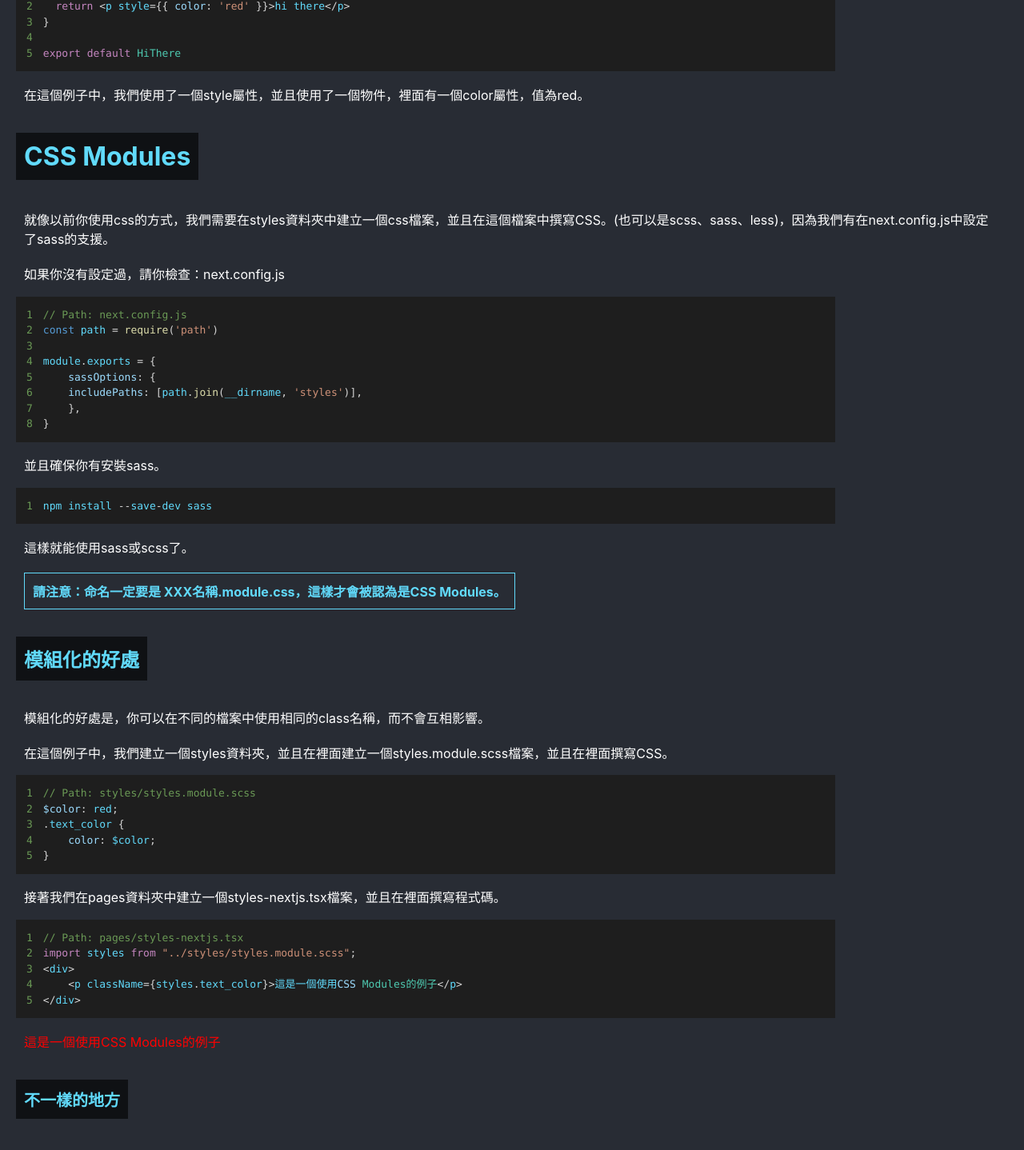
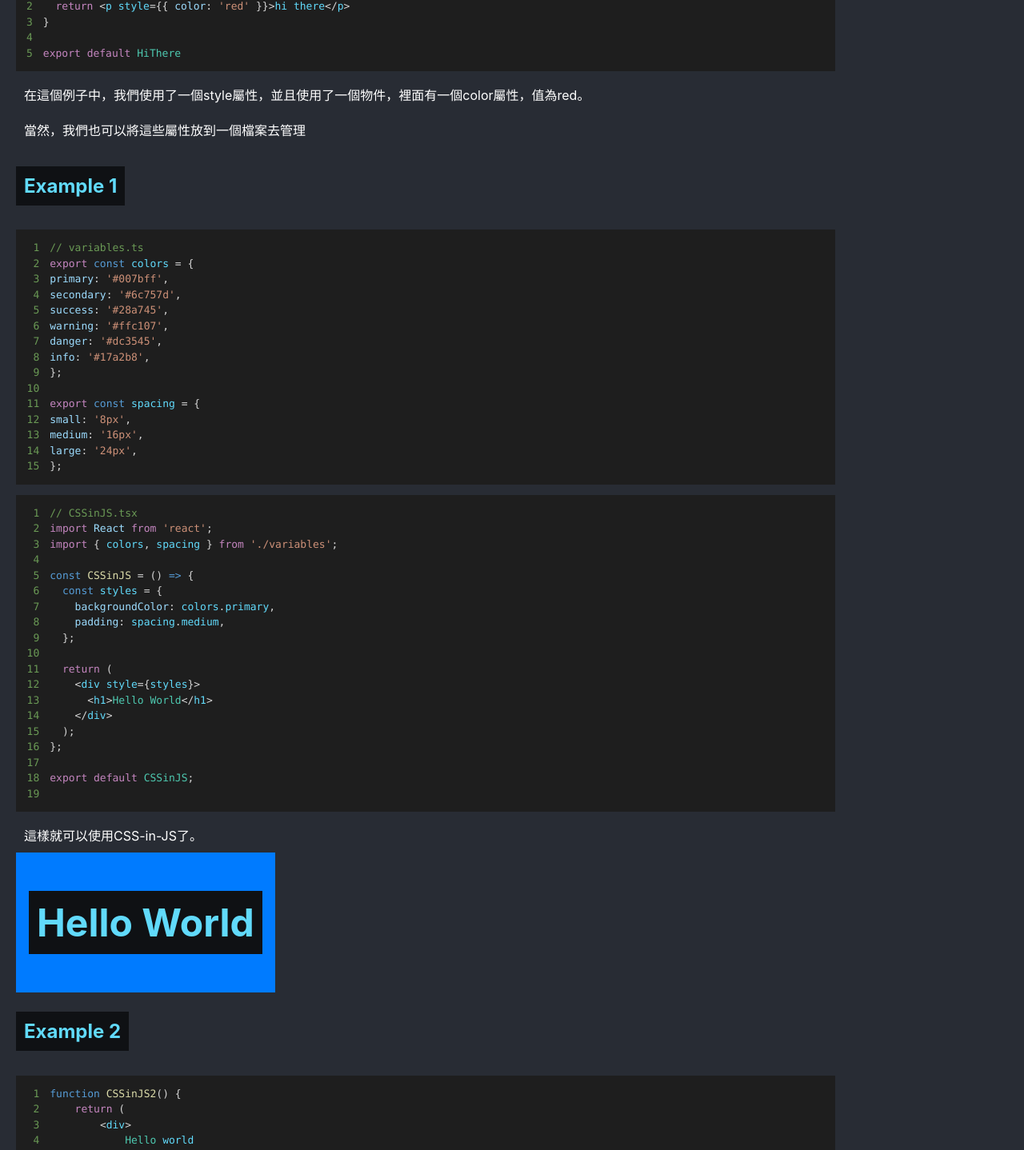
Before and after one commit to Bobo100/React-Next.js-Introduce, a Next.js app: page /styles-nextjs in a window 1280 px wide. Shown: the part 599-2037 px from the top of the page at 80% size. Built offline with nearby package versions, Linux system fonts and the light colour scheme.

Commit message:
新增內容 CSSinJS

```diff
--- /dev/null
+++ b/components/CSSinJS-styled-component.tsx
@@ -0,0 +1,27 @@
+import { useState } from 'react';
+import styled from 'styled-components';
+
+interface ButtonProps {
+    bgColor: string;
+}
+
+const Button = styled.button<ButtonProps>`
+  background-color: ${({ bgColor }) => bgColor};
+`;
+
+function CssinJs3() {
+    const [bgColor, setBgColor] = useState('red');
+
+    function handleClick() {
+        const randomColor = `#${Math.floor(Math.random() * 16777215).toString(16)}`;
+        setBgColor(randomColor);
+    }
+
+    return (
+        <Button onClick={handleClick} bgColor={bgColor}>
+            Click me
+        </Button>
+    );
+}
+
+export default CssinJs3;
--- /dev/null
+++ b/components/CSSinJS.tsx
@@ -0,0 +1,18 @@
+// CSSinJS.tsx
+import React from 'react';
+import { colors, spacing } from './variables';
+
+const CSSinJS = () => {
+    const styles = {
+        backgroundColor: colors.primary,
+        padding: spacing.medium,
+    };
+
+    return (
+        <div style={styles}>
+            <h1>Hello World</h1>
+        </div>
+    );
+};
+
+export default CSSinJS;
--- /dev/null
+++ b/components/CSSinJS2.tsx
@@ -0,0 +1,28 @@
+function CSSinJS2() {
+    return (
+        <div>
+            Hello world
+            <p>scoped!</p>
+            <style jsx>{`
+          p {
+            color: blue;
+          }
+          div {
+            background: red;
+          }
+          @media (max-width: 600px) {
+            div {
+              background: blue;
+            }
+          }
+        `}</style>
+            <style global jsx>{`
+          body {
+            background: black;
+          }
+        `}</style>
+        </div>
+    )
+}
+
+export default CSSinJS2
--- /dev/null
+++ b/components/variables.tsx
@@ -0,0 +1,15 @@
+// variables.ts
+export const colors = {
+    primary: '#007bff',
+    secondary: '#6c757d',
+    success: '#28a745',
+    warning: '#ffc107',
+    danger: '#dc3545',
+    info: '#17a2b8',
+};
+
+export const spacing = {
+    small: '8px',
+    medium: '16px',
+    large: '24px',
+};
--- a/package.json
+++ b/package.json
@@ -8,6 +8,7 @@
     "@types/react": "^18.0.28",
     "@types/react-dom": "^18.0.11",
     "@types/react-syntax-highlighter": "^15.5.6",
+    "@types/styled-components": "^5.1.26",
     "eslint": "^8.36.0",
     "eslint-config-next": "^13.2.4",
     "next": "^13.2.4",
@@ -16,6 +17,7 @@
     "react-dom": "^18.2.0",
     "react-syntax-highlighter": "^15.5.0",
     "react-uuid": "^2.0.0",
+    "styled-components": "^5.3.9",
     "typescript": "^4.9.5"
   },
   "scripts": {
--- a/pages/styles-nextjs.tsx
+++ b/pages/styles-nextjs.tsx
@@ -1,5 +1,8 @@
 import Head from "next/head";
 import { CommonPrism } from "../components/Common";
+import CSSinJS from "../components/CSSinJS";
+import CssinJs3 from "../components/CSSinJS-styled-component";
+import CSSinJS2 from "../components/CSSinJS2";
 import Layout from "../components/layout";
 import styles from "../styles/styles.module.scss";
 const NextStyles = () => {
@@ -25,6 +28,93 @@ const NextStyles = () => {
 export default HiThere`}
             </CommonPrism>
             <p>在這個例子中，我們使用了一個style屬性，並且使用了一個物件，裡面有一個color屬性，值為red。</p>
+
+            <p>當然，我們也可以將這些屬性放到一個檔案去管理</p>
+            <h3>Example 1</h3>
+            <CommonPrism>
+                {`// variables.ts
+export const colors = {
+primary: '#007bff',
+secondary: '#6c757d',
+success: '#28a745',
+warning: '#ffc107',
+danger: '#dc3545',
+info: '#17a2b8',
+};
+
+export const spacing = {
+small: '8px',
+medium: '16px',
+large: '24px',
+};`}
+            </CommonPrism>
+            <CommonPrism>
+                {`// CSSinJS.tsx
+import React from 'react';
+import { colors, spacing } from './variables';
+
+const CSSinJS = () => {
+  const styles = {
+    backgroundColor: colors.primary,
+    padding: spacing.medium,
+  };
+
+  return (
+    <div style={styles}>
+      <h1>Hello World</h1>
+    </div>
+  );
+};
+
+export default CSSinJS;
+`}
+            </CommonPrism>
+            <p>這樣就可以使用CSS-in-JS了。</p>
+            <CSSinJS />
+
+            <h3>Example 2</h3>
+            <CommonPrism>
+                {`function CSSinJS2() {
+    return (
+        <div>
+            Hello world
+            <p>scoped!</p>
+            <style jsx>{\`
+          p {
+            color: blue;
+          }
+          div {
+            background: red;
+          }
+          @media (max-width: 600px) {
+            div {
+              background: blue;
+            }
+          }
+        \`}</style>
+            <style global jsx>{\`
+          body {
+            background: black;
+          }
+        \`}</style>
+        </div>
+    )
+}
+
+export default CSSinJS2
+
+            `}
+            </CommonPrism>
+            <CSSinJS2 />
+
+            <p>這是一個使用了 Next.js 的 JSX 語法，其中包含了兩個 {`<style>`} 標籤，分別使用了不同的屬性：jsx 和 global jsx。這兩個屬性都是 Next.js 中專門為 CSS-in-JS 設計的屬性。</p>
+            <p>在這個例子中，第一個 {`<style>`} 標籤使用了 jsx 屬性，這表示其中的 CSS 是組件內部的，只在該組件內部有效。其中定義了 p 元素的文字顏色為藍色，div 元素的背景顏色為紅色，並且在螢幕寬度小於 600 像素時，將 div 元素的背景顏色改為藍色。</p>
+            <p>第二個 {`<style>`} 標籤使用了 global jsx 屬性，這表示其中的 CSS 是全局的，將影響整個應用程式。其中定義了 body 元素的背景顏色為黑色。</p>
+
+            <h3>Example 3</h3>
+            <CssinJs3 />
+
+
 
             <h2>CSS Modules</h2>
             <p>就像以前你使用css的方式，我們需要在styles資料夾中建立一個css檔案，並且在這個檔案中撰寫CSS。(也可以是scss、sass、less)，因為我們有在next.config.js中設定了sass的支援。</p>
```
Also changed, not shown: 1 other file (tests, documents, lock files or other folders).
